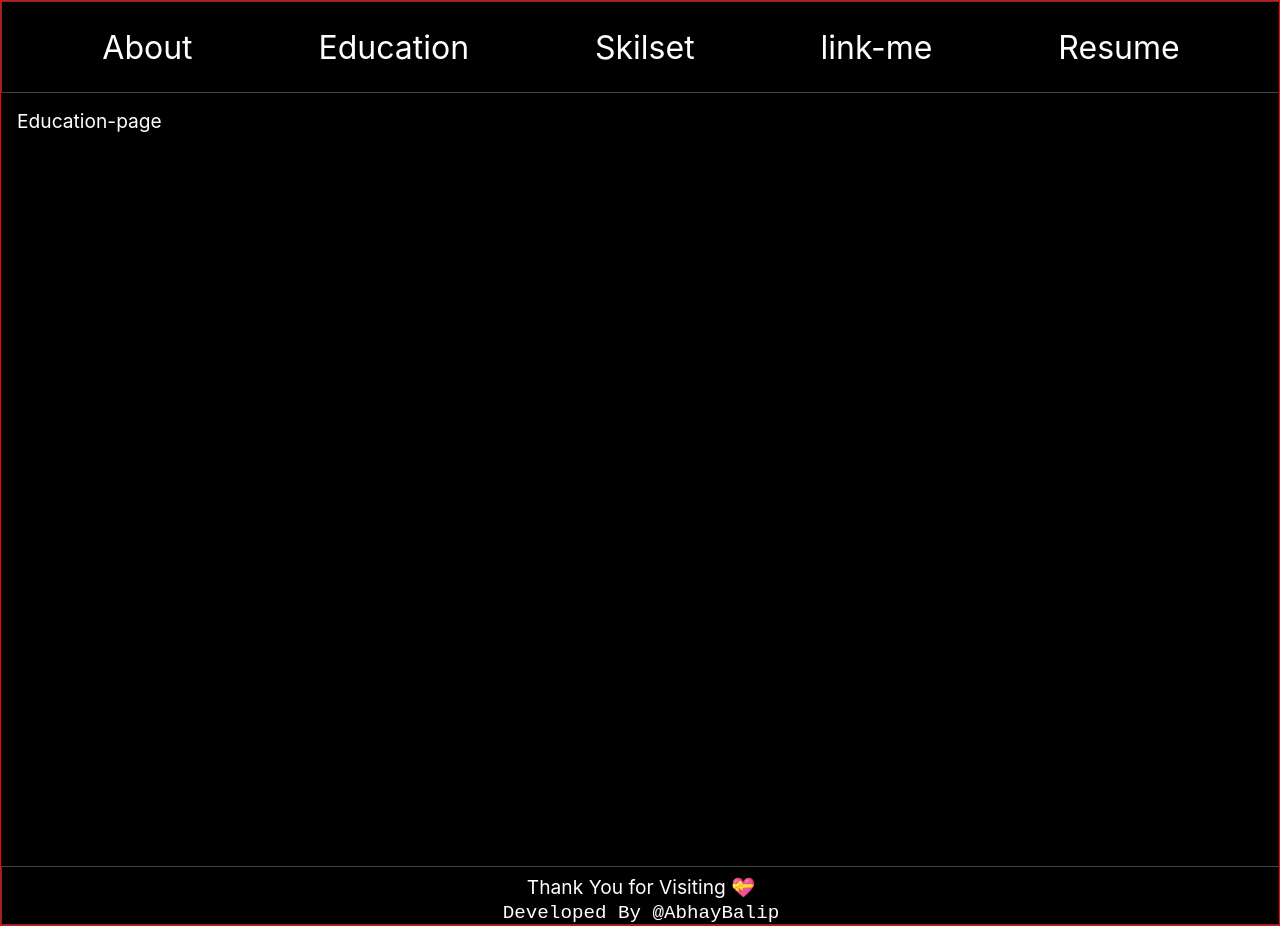
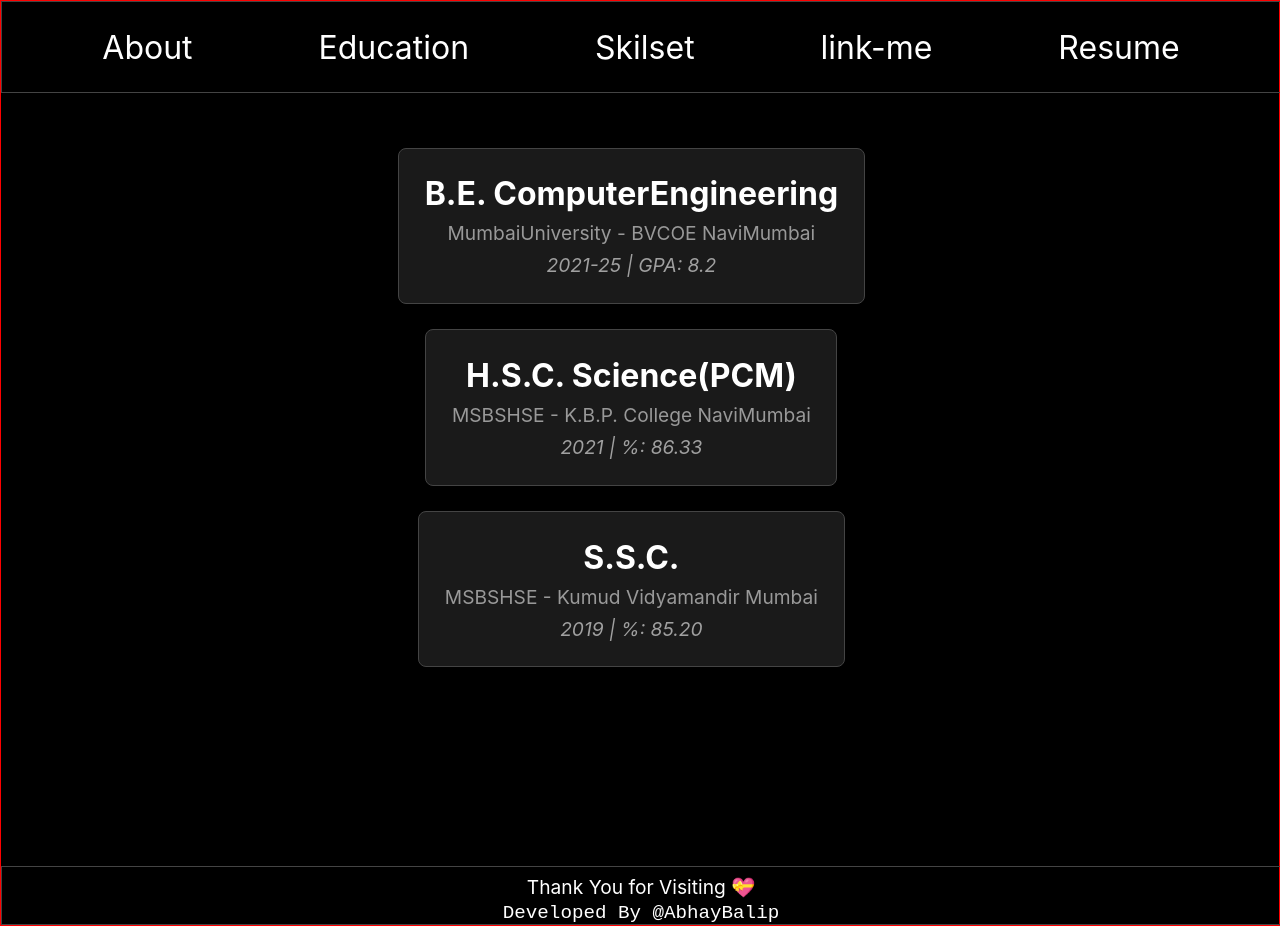
Before and after one commit to abhaybalip/portfolio-app, a Next.js app: page /education in a window 1280 px wide. Shown: the top 926 px of the page. Built offline with nearby package versions, Linux system fonts and the light colour scheme.

Commit message:
education page : pin

```diff
--- a/src/app/Asset/AppLayout.tsx
+++ b/src/app/Asset/AppLayout.tsx
@@ -12,7 +12,7 @@ import './Style/App.css'
 
 import './Script/App'
 
-const app_nav = () => {
+const AppNav = () => {
     const [isNavOpen, setisNavOpen] = React.useState(false)
 
     return (
@@ -51,7 +51,7 @@ const app_nav = () => {
         </div>
     )
 }
-const app_foot = () => {
+const AppFoot = () => {
     return (
         <div className="app-foot">
             <div>Thank You for Visiting 💝</div>
@@ -59,11 +59,11 @@ const app_foot = () => {
         </div>
     )
 }
-const AppLayout = ({ main }: any) => {
+const AppLayout = ({ main }: { main: React.ReactNode }) => {
     return (
         <div id="app" className="app">
             {
-                app_nav()
+                AppNav()
             }
             <div className="app-main">
                 {
@@ -71,7 +71,7 @@ const AppLayout = ({ main }: any) => {
                 }
             </div>
             {
-                app_foot()
+                AppFoot()
             }
         </div>
     )
--- a/src/app/Asset/Style/App.css
+++ b/src/app/Asset/Style/App.css
@@ -19,13 +19,14 @@
     width: 100%;
     border: 1px solid #444;
 
-    .nav-l {
-        display: flex;
-        flex-direction: row;
-        justify-content: space-evenly;
-        align-items: center;
+    z-index: 10;
+}
 
-    }
+.nav-l {
+    display: flex;
+    flex-direction: row;
+    justify-content: space-evenly;
+    align-items: center;
 }
 
 .nav-li {
@@ -51,6 +52,8 @@
 
 .nav-s {
     width: 100%;
+
+    z-index: 10;
 }
 
 .nav-s-b {
@@ -92,14 +95,14 @@
     border: 1px solid var(--border-color);
     border-radius: 10px;
 
-    display: none;
-
     background: rgba(255, 255, 255, 0.3);
     /* White with 30% opacity */
     backdrop-filter: blur(10px);
     /* Adds a blur effect for better readability */
-    border-bottom: 1px solid rgba(0, 0, 0, 0.1);
-    /* Light border */
+    /* border-bottom: 1px solid rgba(0, 0, 0, 0.1);
+    Light border */
+
+    z-index: 10;
 }
 
 .nav-s-l.open {
@@ -126,6 +129,7 @@
     justify-content: space-evenly;
     align-items: center;
 }
+
 .nav-s-li {
     padding: var(--space-md);
     cursor: pointer;
@@ -138,7 +142,8 @@
 
     transition: all 0.5s ease-in-out;
 }
-.nav-s-li:hover{
+
+.nav-s-li:hover {
     color: aqua;
 }
 
--- /dev/null
+++ b/src/app/asset/Style/Education.css
@@ -0,0 +1,80 @@
+.app-main-edu {
+    width: 100%;
+    max-width: var(--max-width);
+}
+
+.edu-panel {
+    width: 100%;
+    display: flex;
+    flex-direction: column;
+    gap: var(--space-md);
+    align-items: center;
+    padding: var(--space-lg);
+}
+
+.edu-p {
+    width: max-content;
+    display: flex;
+    align-items: center;
+    gap: var(--space-md);
+
+    background: rgba(255, 255, 255, 0.1);
+    backdrop-filter: blur(10px);
+    border: 1px solid var(--border-color);
+    border-radius: var(--border-radius);
+
+    padding: var(--space-md);
+    transition: all 0.25s ease-in-out;
+}
+
+.edu-p:hover {
+    transform: scale(1.05);
+    background: rgba(255, 255, 255, 0.15);
+    box-shadow: 0 0 10px rgba(255, 255, 255, 0.2);
+}
+
+/* Dot/Icon
+.edu-p-dot {
+    font-size: var(--fontsize-2);
+    color: var(--accent-color);
+} */
+
+.edu-p-txt {
+    display: flex;
+    flex-direction: column;
+    gap: var(--space-xs);
+
+    text-align: center;
+}
+
+.p-txt-title {
+    font-size: var(--fontsize-2);
+    font-weight: bold;
+    color: var(--primary-color);
+}
+
+.p-txt-desc {
+    font-size: var(--fontsize-1);
+    color: var(--secondary-color);
+}
+
+.p-txt-det {
+    font-size: var(--fontsize-1);
+    font-style: italic;
+    color: var(--gray-300);
+}
+
+@media (max-width: var(--small-screen)) {
+    .app-main-edu {
+        padding: var(--space-sm);
+    }
+
+    .edu-p {
+        flex-direction: column;
+        text-align: center;
+    }
+
+    .edu-p-dot {
+        font-size: var(--fontsize-s-2);
+    }
+}
--- a/src/app/education/page.tsx
+++ b/src/app/education/page.tsx
@@ -1,17 +1,47 @@
 'use client';
 
 import AppLayout from "../asset/AppLayout";
+
+import '../asset/Style/Education.css'
 
 const education_page = () => {
     return (
         <>
             <div className="app-main-edu">
-                Education-page
+
+                <div className="edu-panel">
+
+                    <div className="edu-p">
+                        {/* <div className="edu-p-dot"><TbPoint></TbPoint></div> */}
+                        <div className="edu-p-txt">
+                            <h4 className="p-txt-title">B.E. ComputerEngineering</h4>
+                            <div className="p-txt-desc">MumbaiUniversity - BVCOE NaviMumbai</div>
+                            <div className="p-txt-det">2021-25 | GPA: 8.2</div>
+                        </div>
+                    </div>
+
+                    <div className="edu-p">
+                        <div className="edu-p-txt">
+                            <h4 className="p-txt-title">H.S.C. Science(PCM)</h4>
+                            <div className="p-txt-desc">MSBSHSE - K.B.P. College NaviMumbai</div>
+                            <div className="p-txt-det">2021 | %: 86.33</div>
+                        </div>
+                    </div>
+
+                    <div className="edu-p">
+                        <div className="edu-p-txt">
+                            <h4 className="p-txt-title">S.S.C.</h4>
+                            <div className="p-txt-desc">MSBSHSE - Kumud Vidyamandir Mumbai</div>
+                            <div className="p-txt-det">2019 | %: 85.20</div>
+                        </div>
+                    </div>
+                </div>
+
             </div>
         </>
     )
 }
 function page() {
-    return AppLayout({main: education_page()})
+    return AppLayout({ main: education_page() })
 }
 export default page;
```
Also changed, not shown: src/app/page.tsx (+5 -4 lines).
